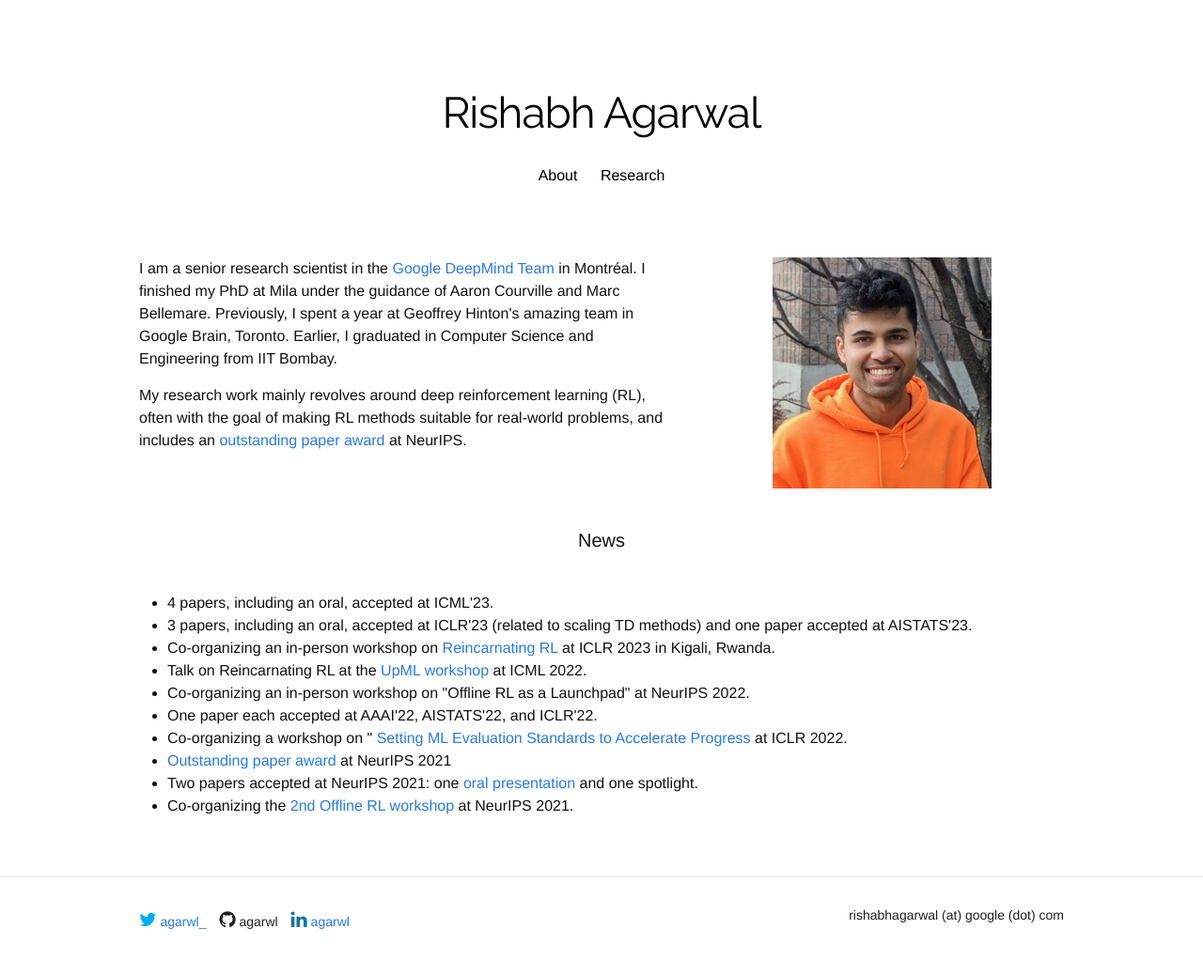
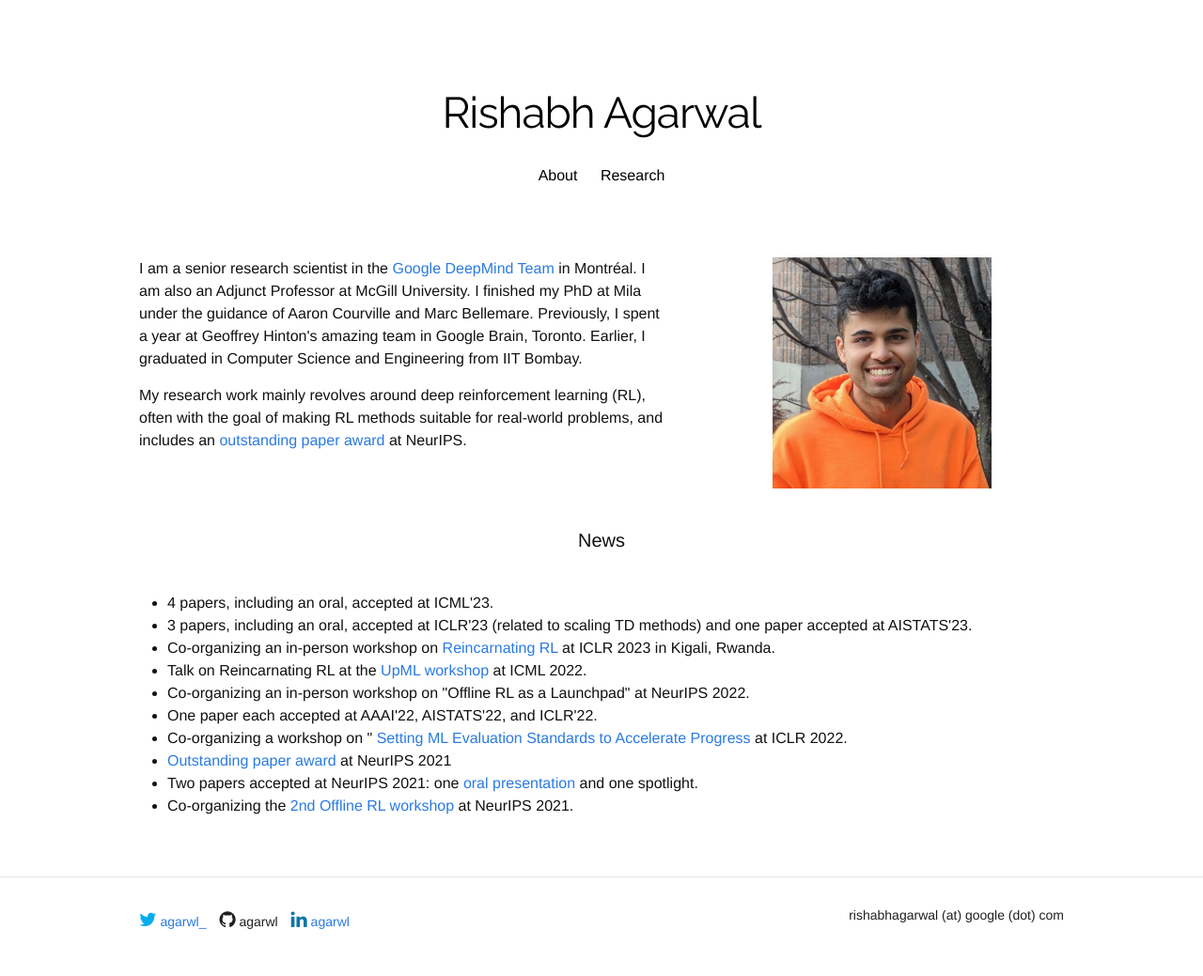
Before and after one commit to agarwl/agarwl.github.io, a Jekyll site: the page built from index.html, in a window 1280 px wide. Shown: the whole page at 94% size. Built offline with Jekyll 4.4.1, drawn with Linux system fonts in a browser that asks for light colours; nearby versions of some CDN libraries; some web fonts are replaced; a style sheet for code colours, icons or effects is not loaded.

Commit message:
Update index.html

```diff
--- a/index.html
+++ b/index.html
@@ -6,7 +6,7 @@
 
 <div class="row">
 	<div class="seven columns">
-		<p> I am a senior research scientist in the <a href="https://research.google/teams/brain/"> Google DeepMind Team </a> in Montréal. I finished my PhD at Mila under the guidance of Aaron Courville and Marc Bellemare.
+		<p> I am a senior research scientist in the <a href="https://research.google/teams/brain/"> Google DeepMind Team </a> in Montréal. I am also an Adjunct Professor at McGill University. I finished my PhD at Mila under the guidance of Aaron Courville and Marc Bellemare.
 		Previously, I spent a year at Geoffrey Hinton's amazing team in Google Brain, Toronto. Earlier, I graduated in Computer Science and Engineering from IIT Bombay. </p>
 <!--  		I also had a brief stint at Latent Logic (acquired by <a href="https://waymo.com/">Waymo</a>), a self-driving car startup in Oxford -->
 		<p> My research work mainly revolves around deep reinforcement learning (RL), often with the goal of making RL methods suitable for real-world problems, and includes
```
